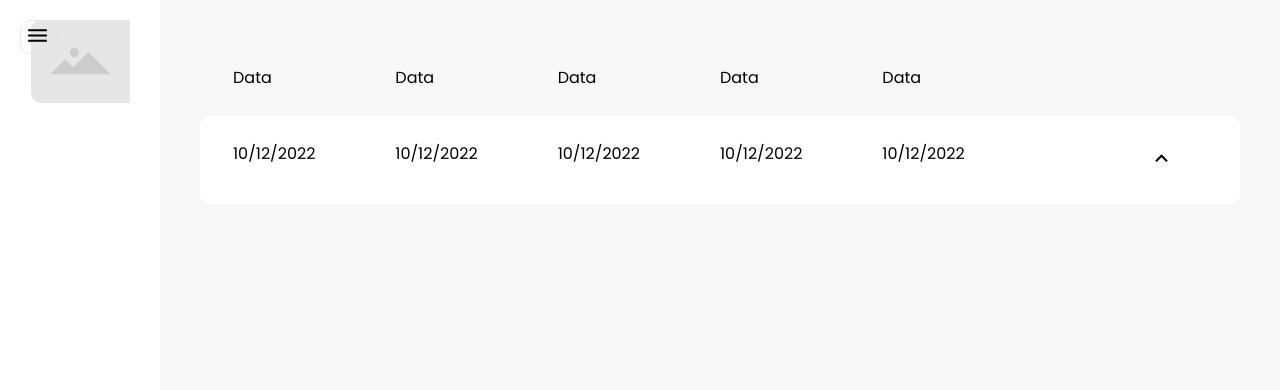
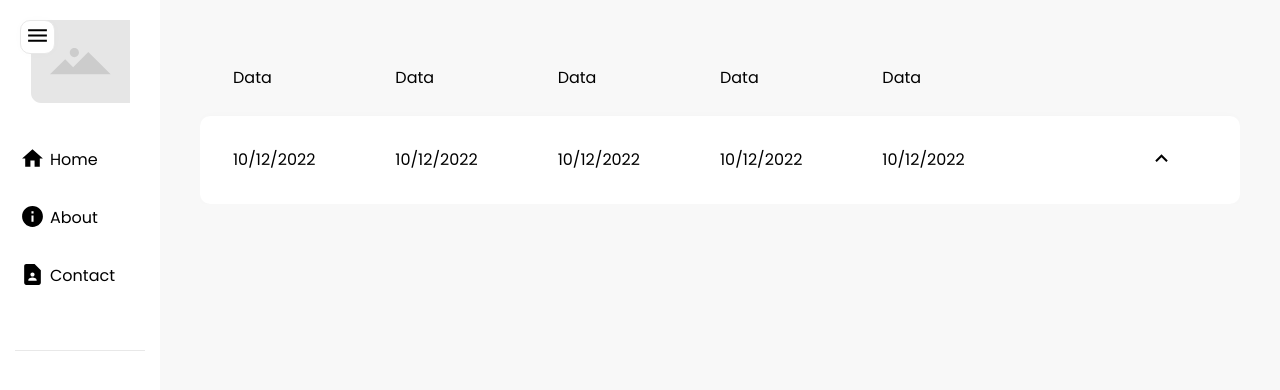
Before and after one commit to gaabscps/ReactComponents, a React (Create React App) app: page / in a window 1280 px wide. Shown: the top 390 px of the page. Built offline with nearby package versions, Linux system fonts and the light colour scheme.

Commit message:
⚡️ Add Sidebar subItem add subitem to sidebar and small layout adjusts

```diff
--- a/src/Components/CollapseTable/styles/collapseTable.scss
+++ b/src/Components/CollapseTable/styles/collapseTable.scss
@@ -4,6 +4,7 @@
   padding: 32px 36px;
   box-shadow: 0px 0px 8px rgba(0, 0, 0, 0.02);
   border-radius: 10px;
+  align-items: center;
 }
 
 .containerTitle {
--- a/src/Components/Sidebar/index.tsx
+++ b/src/Components/Sidebar/index.tsx
@@ -1,23 +1,65 @@
 import React, { useState } from "react";
 import { ReactComponent as Vazio } from "../../assets/img/vazio.svg";
-import { MdMenu } from "react-icons/md";
+import {
+  MdContactMail,
+  MdContactPage,
+  MdContactPhone,
+  MdHome,
+  MdInfo,
+  MdMenu,
+} from "react-icons/md";
 
 export const Sidebar: React.FC = () => {
   const [open, setOpen] = useState(true);
+  const [selectedItem, setSelectedItem] = useState(null as number | null);
+  const [subItems, setSubItems] = useState(false);
+  const [selectedSubItems, setSelectedSubItems] = useState(
+    null as number | null
+  );
 
   const toggle = (): void => {
     setOpen(!open);
   };
 
+  const sidebarList = [
+    {
+      name: "Home",
+      icon: <MdHome size={25} />,
+      link: "/",
+    },
+    {
+      name: "About",
+      icon: <MdInfo size={25} />,
+      link: "/about",
+    },
+    {
+      name: "Contact",
+      icon: <MdContactPage size={25} />,
+      link: "/contact",
+      subItems: [
+        {
+          name: "Email",
+          link: "/contact/email",
+          icon: <MdContactMail size={25} />,
+        },
+        {
+          name: "Phone",
+          link: "/contact/phone",
+          icon: <MdContactPhone size={25} />,
+        },
+      ],
+    },
+  ];
+
   return (
     <>
-      <div className="action-icon sidebarMenuContainer">
-        <MdMenu
-          size={25}
-          onClick={() => {
-            toggle();
-          }}
-        />
+      <div
+        onClick={() => {
+          toggle();
+        }}
+        className="action-icon sidebarMenuContainer"
+      >
+        <MdMenu size={25} />
       </div>
       <div
         id="sidebar"
@@ -33,6 +75,70 @@ export const Sidebar: React.FC = () => {
             <Vazio className="basicTransition" width={open ? "100%" : "0px"} />
           </div>
         </div>
+        <div style={{ height: "fit-content" }}>
+          {sidebarList.map((item, index) => (
+            <>
+              <ul
+                className="basicTransition"
+                style={
+                  open
+                    ? { transform: "scale(1)", width: "100%" }
+                    : { transform: "scale(0)", width: "0px" }
+                }
+              >
+                <li
+                  onClick={() => {
+                    setSelectedItem(index === selectedItem ? null : index);
+                    item.subItems ? setSubItems(!subItems) : setSubItems(false);
+                  }}
+                  className={
+                    "d-flex align-items-center sidebarItensContainer action-icon" +
+                    (selectedItem === index ? " active" : "")
+                  }
+                  key={index}
+                >
+                  <div className="mr-5">{item.icon}</div>
+                  <div>{item.name}</div>
+                </li>
+              </ul>
+              <ul
+                className="fastTransition d-block sidebarSubItensContainer"
+                style={
+                  open && subItems
+                    ? {
+                        transform: "translateY(0px)",
+                        visibility: "visible",
+                        height: "auto",
+                      }
+                    : {
+                        transform: "translateY(-20px)",
+                        visibility: "hidden",
+                        height: "0px",
+                      }
+                }
+              >
+                {item?.subItems?.map((subItem, index) => (
+                  <li
+                    onClick={() => {
+                      setSelectedSubItems(
+                        index === selectedSubItems ? null : index
+                      );
+                    }}
+                    className={
+                      "d-flex align-items-center sidebarItensContainer action-icon" +
+                      (selectedSubItems === index ? " active" : "")
+                    }
+                    key={index}
+                  >
+                    <div className="mr-5">{subItem.icon}</div>
+                    <div>{subItem.name}</div>
+                  </li>
+                ))}
+              </ul>
+            </>
+          ))}
+        </div>
+        <hr className="sidebarDivider basicTransition" />
       </div>
     </>
   );
--- a/src/Components/Sidebar/styles/sidebar.scss
+++ b/src/Components/Sidebar/styles/sidebar.scss
@@ -25,4 +25,43 @@
   box-shadow: 0px 0px 8px rgba(0, 0, 0, 0.02);
   border: solid 1px #e8e8e8;
   border-radius: 10px;
+  background-color: #fff;
+  &:hover {
+    box-shadow: 0px 0px 8px rgba(0, 0, 0, 0.1);
+  }
+  &:active {
+    box-shadow: 0px 0px 8px rgba(0, 0, 0, 0.2);
+  }
 }
+
+.sidebarItensContainer {
+  margin: 10px;
+  padding: 10px;
+  &:hover {
+    background-color: #f8f8f8;
+    border-radius: 40px;
+    box-shadow: 0px 0px 8px rgba(0, 0, 0, 0.1);
+  }
+  &:active {
+    background-color: #f8f8f8;
+    border-radius: 40px;
+    box-shadow: 0px 0px 8px rgba(0, 0, 0, 0.2);
+  }
+  &.active {
+    background-color: #e6e6e6;
+    border-radius: 40px;
+    box-shadow: 0px 0px 8px rgba(0, 0, 0, 0.1);
+  }
+}
+
+.sidebarSubItensContainer {
+  margin: 0 20px;
+}
+
+.sidebarDivider {
+  margin: 15px;
+  margin-top: 40px;
+  background-color: #e8e8e8;
+  border: none;
+  height: 1px;
+}
--- a/src/styles/app.scss
+++ b/src/styles/app.scss
@@ -8,6 +8,9 @@
 
 .basicTransition {
   transition: all 0.25s ease-in-out;
+}
+.fastTransition {
+  transition: all 0.1s ease-in-out;
 }
 
 .action-icon {
@@ -30,6 +33,10 @@
   flex-direction: column;
 }
 
+.align-items-center {
+  align-items: center;
+}
+
 .justify-content-between {
   justify-content: space-between;
 }
@@ -41,3 +48,7 @@
 .w-100 {
   width: 100%;
 }
+
+.mr-5 {
+  margin-right: 5px;
+}
```
